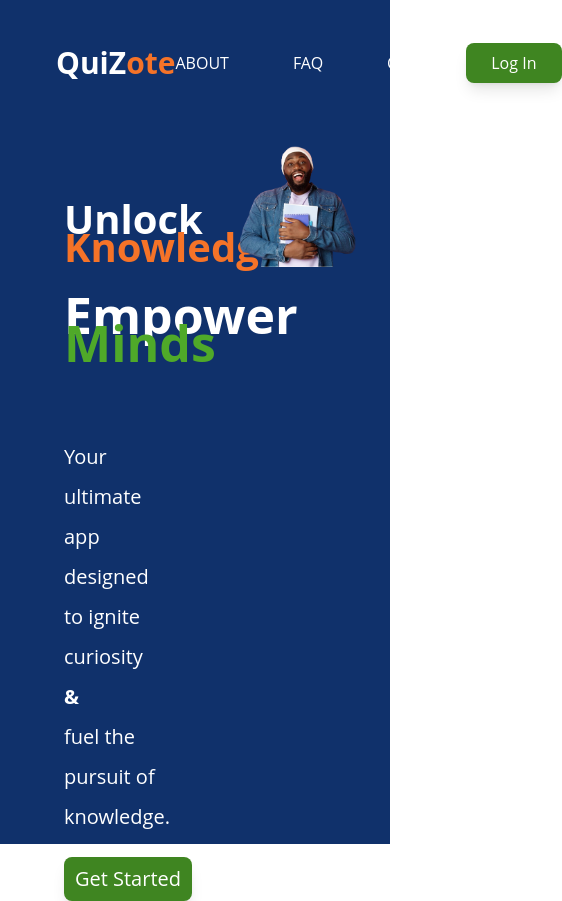
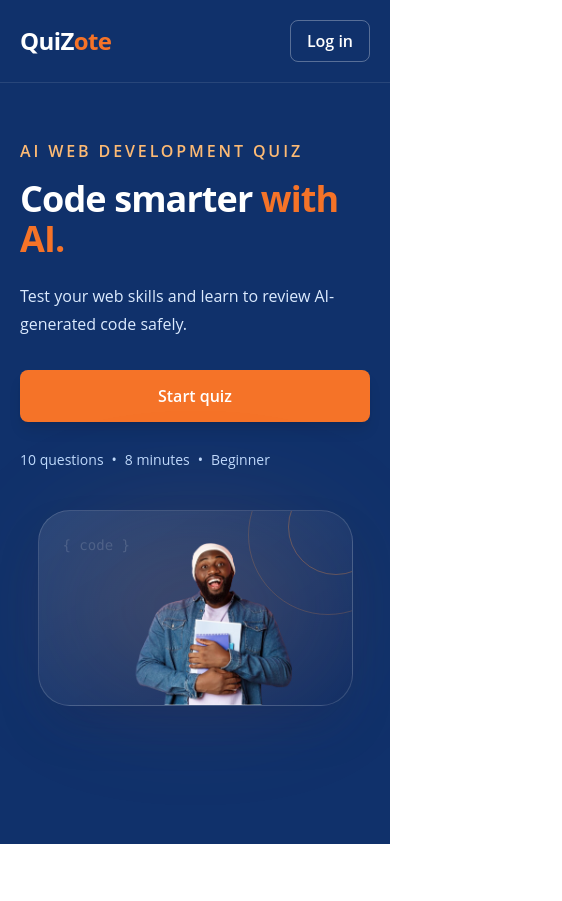
Before and after one commit to joanita-51/Quiz-App2, a React (Create React App) app: page / in a window 390 px wide. Shown: the whole page, 562 px wide, since content can reach past the window. After the commit the page ends 844 px from the top, so only its background shows below. Built offline with nearby package versions, Linux system fonts and the light colour scheme.

Commit message:
redesign responsive quiz hero

```diff
--- a/src/pages/Landing.jsx
+++ b/src/pages/Landing.jsx
@@ -1,74 +1,145 @@
-import React from 'react'
-import hero from '../data/hero.png'
-import logo from '../data/icon.png'
-import { Link } from 'react-router-dom'
+import React from "react";
+import hero from "../data/hero.png";
+import { Link } from "react-router-dom";
 
 const Landing = () => {
   return (
-    <div className=" bg-[#10316B] w-full h-screen">
-      <nav className="px-10 py-10 ">
-        <div className="container px-4 mx-auto flex items-center justify-between text-white">
-          {/* <img src={logo} alt='logo' className=''/> */}
+    <main className="min-h-screen overflow-x-hidden bg-[#10316B] text-white">
+      <header className="border-b border-white/10">
+        <nav className="mx-auto flex max-w-7xl items-center justify-between px-5 py-5 sm:px-8">
+          <Link
+            to="/"
+            className="text-2xl font-bold tracking-tight sm:text-3xl"
+            aria-label="Quizote home"
+          >
+            QuiZ<span className="text-[#f57328]">ote</span>
+          </Link>
 
-          <div className='font-bold text-[30px]'>
-            <p><span>QuiZ</span><span className='text-[#f57328]'>ote</span></p>
+          <div className="hidden items-center gap-8 md:flex">
+            <a
+              href="#how-it-works"
+              className="font-medium text-blue-100 transition hover:text-[#f57328]"
+            >
+              How it works
+            </a>
+
+            <a
+              href="#topics"
+              className="font-medium text-blue-100 transition hover:text-[#f57328]"
+            >
+              Topics
+            </a>
           </div>
 
-            <div className='flex gap-16 '>
-              <p>ABOUT</p>
-              <p>FAQ</p>
-              <p>CONTACT</p>
+          <Link
+            to="/login"
+            className="rounded-lg border border-white/30 px-4 py-2 font-semibold transition hover:bg-white/10 focus:outline-none focus:ring-2 focus:ring-orange-300"
+          >
+            Log in
+          </Link>
+        </nav>
+      </header>
+
+      <section className="mx-auto grid max-w-7xl grid-cols-1 items-center gap-10 px-5 py-14 sm:px-8 lg:min-h-[calc(100vh-81px)] lg:-translate-y-6 lg:grid-cols-2 lg:gap-16 lg:py-16">
+        <div className="max-w-2xl">
+          <p className="mb-4 font-semibold uppercase tracking-[0.18em] text-orange-300">
+            AI web development quiz
+          </p>
+
+          <h1 className="text-4xl font-bold leading-[1.1] tracking-tight sm:text-5xl lg:whitespace-nowrap lg:text-5xl xl:text-6xl">
+            Code smarter
+            <span className="text-[#f57328]"> with AI.</span>
+          </h1>
+
+          <p className="mt-6 max-w-lg text-base leading-7 text-blue-100 sm:text-lg">
+            Test your web skills and learn to review AI-generated code safely.
+          </p>
+
+          <div className="mt-8">
+            <Link
+              to="/quiz"
+              className="inline-block w-full rounded-lg bg-[#f57328] px-6 py-3.5 text-center font-semibold shadow-lg transition hover:bg-orange-400 focus:outline-none focus:ring-2 focus:ring-orange-300 sm:w-auto"
+            >
+              Start quiz
+            </Link>
           </div>
 
-            <span className="ml-2 ">
-              <Link to='/login'>
-                <button className="w-24 p-2 shadow-lg rounded-lg focus:-translate-y-1 bg-[#3f8521] hover:bg-[#f57328]">Log In</button>
-              </Link>
-            </span>
-
-
-            {/* <span className="ml-10">
-              <Link to='/signup'>
-                <button className="outline outline-offset-2 outline-1 w-24 shadow-lg rounded-sm focus:-translate-y-1 hover:bg-blue-600">Sign Up</button>
-              </Link>
-            </span> */}
-
-
-        </div>
-      </nav>
-      <div className="grid grid-cols-3 gap-4 pl-16 text-xl  text-white ">
-        <div className=''>
-          <div className='mt-20 mb-20 font-bold'>
-            <p className='text-[40px] pb-5'>Unlock <span className='text-[#f57328]'>Knowledge,</span></p>
-            <p className='text-[50px] pt-5'>Empower <span className='text-[#4FA929]'>Minds</span></p>
-          </div>
-          <div ld>
-            <p className='leading-10'>Your ultimate app designed to ignite curiosity <span className='font-bold'>&</span> <br />
-             fuel the pursuit of knowledge.</p>
+          <p className="mt-7 text-sm text-blue-200">
+            10 questions
+            <span className="mx-2" aria-hidden="true">•</span>
+            8 minutes
+            <span className="mx-2" aria-hidden="true">•</span>
+            Beginner
+          </p>
         </div>
 
-          <Link to = '/quiz' >
-          <button className="w-32 p-2 shadow-lg rounded-lg focus:-translate-y-1 bg-[#3f8521] hover:bg-[#f57328] mt-5">Get Started</button>
-          </Link>
+        {/* <div className="relative mx-auto w-full max-w-sm sm:max-w-md lg:max-w-xl">
+          <div className="absolute inset-12 rounded-full bg-orange-400/20 blur-3xl" />
 
+          <div className="relative overflow-hidden rounded-[2rem] border border-white/10 bg-white/5 px-5 pt-3">
+            <img
+              src={hero}
+              alt="Student ready to learn web development"
+              className="mx-auto block w-full max-w-md scale-110 object-contain"
+              style={{ transformOrigin: "bottom center" }}
+            />
           </div>
-        <div className='col-span-2'>
-          <img src={hero} alt='logo' className='w-full' />
+        </div> */}
+
+        <div className="relative mx-auto w-[90%] max-w-sm sm:max-w-md lg:max-w-xl">
+          {/* Background glow */}
+          <div
+            aria-hidden="true"
+            className="absolute inset-8 rounded-full bg-orange-400/20 blur-3xl"
+          />
+
+          {/* Image card */}
+          <div className="relative overflow-hidden rounded-[2rem] border border-white/15 bg-gradient-to-br from-white/10 to-blue-950/20 px-5 pt-3 shadow-2xl shadow-blue-950/30">
+            {/* Decorative circles */}
+            <div
+              aria-hidden="true"
+              className="absolute -right-14 -top-14 h-40 w-40 rounded-full border border-orange-400/20"
+            />
+
+            <div
+              aria-hidden="true"
+              className="absolute -right-8 -top-8 h-24 w-24 rounded-full border border-orange-400/30"
+            />
+
+            {/* Subtle code decoration */}
+            <div
+              aria-hidden="true"
+              className="absolute left-6 top-6 font-mono text-sm text-white/15"
+            >
+              {"{ code }"}
             </div>
 
+            <img
+              src={hero}
+              alt="Student ready to learn web development"
+              className="relative z-10 mx-auto block w-full max-w-md scale-105 object-contain"
+              style={{ transformOrigin: "bottom center" }}
+            />
           </div>
 
-      <div>
-
+          {/* Floating badges: hidden on very small screens */}
+          <div className="absolute -left-5 top-16 hidden rounded-xl border border-white/15 bg-[#173c78]/90 px-4 py-3 shadow-xl backdrop-blur sm:block">
+            <p className="font-mono text-sm font-semibold text-orange-300">
+              {"</>"}
+            </p>
+            <p className="text-xs text-blue-100">Web skills</p>
           </div>
 
+          <div className="absolute -right-5 bottom-16 hidden rounded-xl border border-white/15 bg-[#173c78]/90 px-4 py-3 shadow-xl backdrop-blur sm:block">
+            <p className="text-sm font-semibold text-orange-300">
+              AI
+            </p>
+            <p className="text-xs text-blue-100">Code safely</p>
+          </div>
+        </div>
+      </section>
+    </main>
+  );
+};
 
-      {/* background image failed */}
-      {/* <div className="bg-cover bg-no-repeat bg-center h-14 w-48" style={{backgroundImage:{hero}}}></div> */}
-
-
-    </div>
-  )
-}
-
-export default Landing
+export default Landing;
```
Lines whose indentation alone changed are shown as unchanged.
